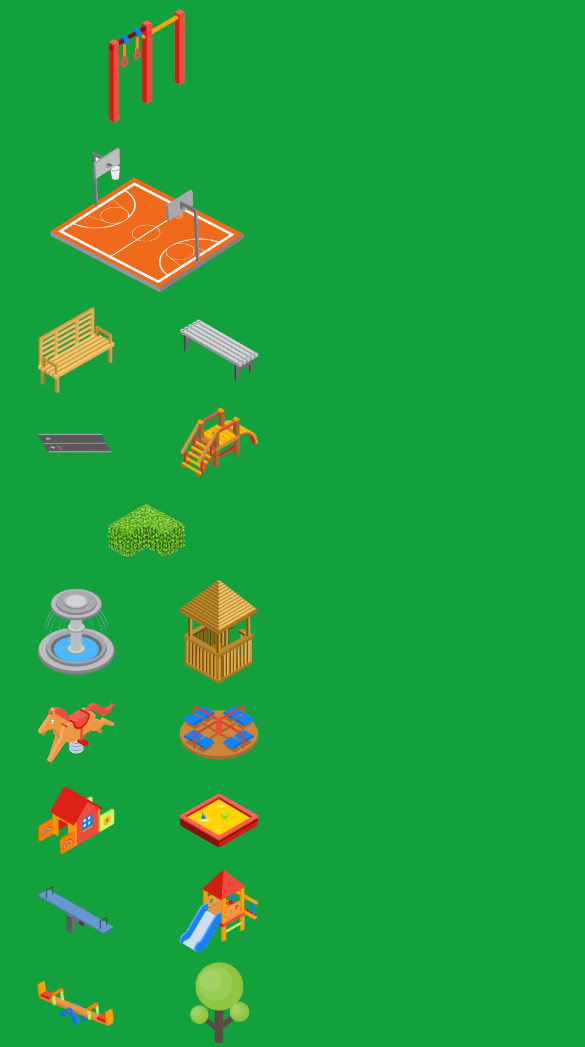
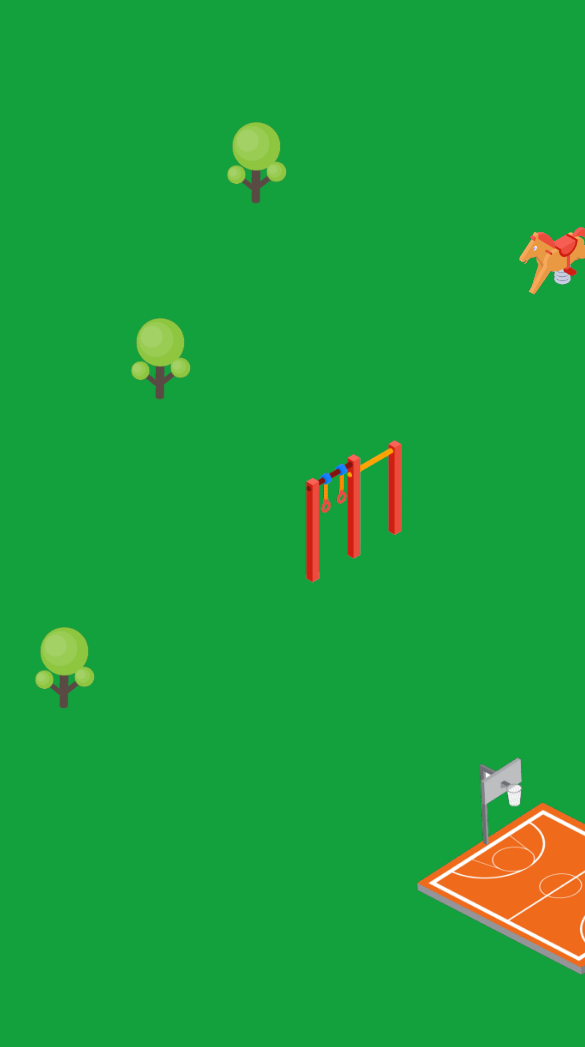
Before and after one commit to NRJaggers/Web-Playground, a plain HTML site: page index.html in a window 390 px wide. Shown: the top 1047 px of the page, 585 px wide, since content can reach past the window. After the commit the page ends 999 px from the top, so only its background shows below. Drawn offline with Linux system fonts and the light colour scheme.

Commit message:
A version of this is complete

```diff
--- a/index.html
+++ b/index.html
@@ -12,31 +12,43 @@
 </head>
 <body>
     <div class="grid-container">
+        <!-- Play Structure -->
         <img class="play-structure-img bars" src="Play_Structures/Bars.png" alt="Bars">
         <img class="play-structure-img basketball-court" src="Play_Structures/Basketball.png" alt="Basketball">
-        <img class="play-structure-img bench1" src="Play_Structures/Bench1.png" alt="Bench1">
+        <img class="play-structure-img fountain" src="Play_Structures/Fountain.png" alt="Fountain">
+        <img class="play-structure-img horse" src="Play_Structures/horse.png" alt="Horse">
+        <img class="play-structure-img sandbox" src="Play_Structures/Sandbox.png" alt="Sandbox">
+        <img class="play-structure-img slide" src="Play_Structures/Slide.png" alt="Slide">
+        <img class="play-structure-img teeter_toter" src="Play_Structures/Teeter_Toter.png" alt="Teeter Toter">
+        <img class="play-structure-img tree1_1_1" src="Play_Structures/Tree1.1.png" alt="Tree1.1">
+        <img class="play-structure-img tree1_1_2" src="Play_Structures/Tree1.1.png" alt="Tree1.1">
+        <img class="play-structure-img tree1_1_3" src="Play_Structures/Tree1.1.png" alt="Tree1.1">
+        <img class="play-structure-img tree1_1_5" src="Play_Structures/Tree1.1.png" alt="Tree1.1">
+        <img class="play-structure-img tree1_1_6" src="Play_Structures/Tree1.1.png" alt="Tree1.1">
+        <img class="play-structure-img tree1_1_7" src="Play_Structures/Tree1.1.png" alt="Tree1.1">
+        <img class="play-structure-img tree1_1_8" src="Play_Structures/Tree1.1.png" alt="Tree1.1">
+
+
+        <!-- Unused Assets -->
+        <!-- <img class="play-structure-img bench1" src="Play_Structures/Bench1.png" alt="Bench1">
         <img class="play-structure-img bench2" src="Play_Structures/Bench2.png" alt="Bench2">
         <img class="play-structure-img bench3" src="Play_Structures/Bench3.png" alt="Bench3">
         <img class="play-structure-img bike_lanes" src="Play_Structures/Bike_lanes.png" alt="Bike lanes">
         <img class="play-structure-img bridge" src="Play_Structures/Bridge.png" alt="Bridge">
         <img class="play-structure-img bush1" src="Play_Structures/Bush1.png" alt="Bush1">
         <img class="play-structure-img bushes" src="Play_Structures/Bushes.png" alt="Bushes">
-        <img class="play-structure-img fountain" src="Play_Structures/Fountain.png" alt="Fountain">
         <img class="play-structure-img gazebo" src="Play_Structures/gazebo.png" alt="Gazebo">
-        <img class="play-structure-img horse" src="Play_Structures/horse.png" alt="Horse">
         <img class="play-structure-img merry_go_round" src="Play_Structures/Merry_go_round.png" alt="Merry go round">
         <img class="play-structure-img playhouse" src="Play_Structures/Playhouse.png" alt="Playhouse">
-        <img class="play-structure-img sandbox" src="Play_Structures/Sandbox.png" alt="Sandbox">
         <img class="play-structure-img seesaw" src="Play_Structures/Seesaw.png" alt="Seesaw">
-        <img class="play-structure-img slide" src="Play_Structures/Slide.png" alt="Slide">
-        <img class="play-structure-img teeter_toter" src="Play_Structures/Teeter_Toter.png" alt="Teeter Toter">
-        <img class="play-structure-img tree1_1" src="Play_Structures/Tree1.1.png" alt="Tree1.1">
+        <img class="play-structure-img tree1_1_4" src="Play_Structures/Tree1.1.png" alt="Tree1.1">
         <img class="play-structure-img tree1" src="Play_Structures/Tree1.png" alt="Tree1">
         <img class="play-structure-img tree2" src="Play_Structures/Tree2.png" alt="Tree2">
         <img class="play-structure-img tree3_1" src="Play_Structures/Tree3.1.png" alt="Tree3.1">
         <img class="play-structure-img tree3" src="Play_Structures/Tree3.png" alt="Tree3">
         <img class="play-structure-img tree4" src="Play_Structures/Tree4.png" alt="Tree4">
-        <img class="play-structure-img tree5" src="Play_Structures/Tree5.png" alt="Tree5">
+        <img class="play-structure-img tree5" src="Play_Structures/Tree5.png" alt="Tree5"> -->
+
     </div>
 </body>
 </html>
--- a/main.css
+++ b/main.css
@@ -4,20 +4,15 @@ body {
   min-height: 100vh;
 }
 
-.play-structure-img {
-  width: 80px;
-  height: auto;
-  margin: 0;
-}
+/* Individual image size overrides and grid-area assignments */
 
-/* Individual image size overrides and grid-area assignments */
 .bars {
-  width: 80px;
+  width: 100px;
   grid-area: bars;
 }
 
 .basketball-court {
-  width: 200px;
+  width: 300px;
   grid-area: basketball;
 }
 
@@ -57,7 +52,7 @@ body {
 }
 
 .fountain {
-  width: 80px;
+  width: 120px;
   grid-area: fountain;
 }
 
@@ -67,7 +62,7 @@ body {
 }
 
 .horse {
-  width: 80px;
+  width: 90px;
   grid-area: horse;
 }
 
@@ -82,7 +77,7 @@ body {
 }
 
 .sandbox {
-  width: 80px;
+  width: 150px;
   grid-area: sandbox;
 }
 
@@ -92,18 +87,53 @@ body {
 }
 
 .slide {
-  width: 80px;
+  width: 180px;
   grid-area: slide;
 }
 
 .teeter_toter {
-  width: 80px;
+  width: 120px;
   grid-area: teeter_toter;
 }
 
-.tree1_1 {
+.tree1_1_1 {
   width: 80px;
-  grid-area: tree1_1;
+  grid-area: tree1_1_1;
+}
+
+.tree1_1_2 {
+  width: 80px;
+  grid-area: tree1_1_2;
+}
+
+.tree1_1_3 {
+  width: 80px;
+  grid-area: tree1_1_3;
+}
+
+.tree1_1_4 {
+  width: 80px;
+  grid-area: tree1_1_4;
+}
+
+.tree1_1_5 {
+  width: 80px;
+  grid-area: tree1_1_5;
+}
+
+.tree1_1_6 {
+  width: 80px;
+  grid-area: tree1_1_6;
+}
+
+.tree1_1_7 {
+  width: 80px;
+  grid-area: tree1_1_7;
+}
+
+.tree1_1_8 {
+  width: 80px;
+  grid-area: tree1_1_8;
 }
 
 .tree1 {
@@ -138,61 +168,36 @@ body {
 
 .grid-container {
   display: grid;
-  grid-template-columns: repeat(6, 1fr);
-  grid-template-rows: repeat(5, minmax(80px, auto));
-  gap: 12px;
-  padding: 24px;
+  grid-template-columns: repeat(18, 1fr);
+  grid-template-rows: repeat(13, minmax(60, auto));
+  gap: 8px;
+  padding: 16px;
   justify-items: center;
   align-items: center;
   grid-template-areas:
-    "bars bars basketball basketball bench1 bench2"
-    "bike_lanes bridge bushes bushes fountain gazebo"
-    "horse merry_go_round playhouse sandbox seesaw slide"
-    "teeter_toter tree1_1 tree1 tree2 tree3_1 tree3"
-    "tree4 tree5 . . . .";
+    ". . . . . . . . . . . . . . . . . ."
+    ". . . . . . . . . . tree1_1_5 . . . . . . ."
+    ". . . . . . . . . . . . . . . . . ."
+    ". . . . . tree1_1_3 . . . . . . tree1_1_6 . . . . ."
+    ". . . . . . . . . . . . . . . . . ."
+    ". . . . . . . horse . . teeter_toter . . . tree1_1_7 . . ."
+    ". . . . . . . . . . . . . . . . . ."
+    ". . . tree1_1_2 . . . . . . . . . . . . tree1_1_8 ."
+    ". . . . . . . . . . . . . . . . . ."
+    ". . . . . . bars . . fountain . . . . slide . . ."
+    ". tree1_1_1 . . . . . . . . . . sandbox . . . . ."
+    ". . . . . . . . . . . . . . . . . ."
+    ". . . . . . . basketball . . . . . . . . . ."
+    ;
 }
 
-/* Responsive for tablets */
-@media (max-width: 900px) {
-  .grid-container {
-    grid-template-columns: repeat(3, 1fr);
-    grid-template-rows: repeat(10, minmax(80px, auto));
-    grid-template-areas:
-      "bars bars basketball"
-      "bench1 bench2 bike_lanes"
-      "bridge bushes bushes"
-      "fountain gazebo horse"
-      "merry_go_round playhouse sandbox"
-      "seesaw slide teeter_toter"
-      "tree1_1 tree1 tree2"
-      "tree3_1 tree3 tree4"
-      "tree5 . ."
-      ". . .";
-  }
+@keyframes hop {
+  0% { transform: translateY(0); }
+  50% { transform: translateY(-40px) ; }
+  100% { transform: translateY(0); }
 }
 
-/* Responsive for mobile */
-@media (max-width: 600px) {
-  .grid-container {
-    grid-template-columns: repeat(2, 1fr);
-    grid-template-rows: repeat(15, minmax(80px, auto));
-    padding: 8px;
-    gap: 8px;
-    grid-template-areas:
-      "bars bars"
-      "basketball basketball"
-      "bench1 bench2"
-      "bike_lanes bridge"
-      "bushes bushes"
-      "fountain gazebo"
-      "horse merry_go_round"
-      "playhouse sandbox"
-      "seesaw slide"
-      "teeter_toter tree1_1"
-      "tree1 tree2"
-      "tree3_1 tree3"
-      "tree4 tree5"
-      ". ."
-      ". .";
-  }
+.play-structure-img:hover {
+  animation: hop 0.5s cubic-bezier(.68,-0.55,.27,1.55);
+  z-index: 2;
 }
```
